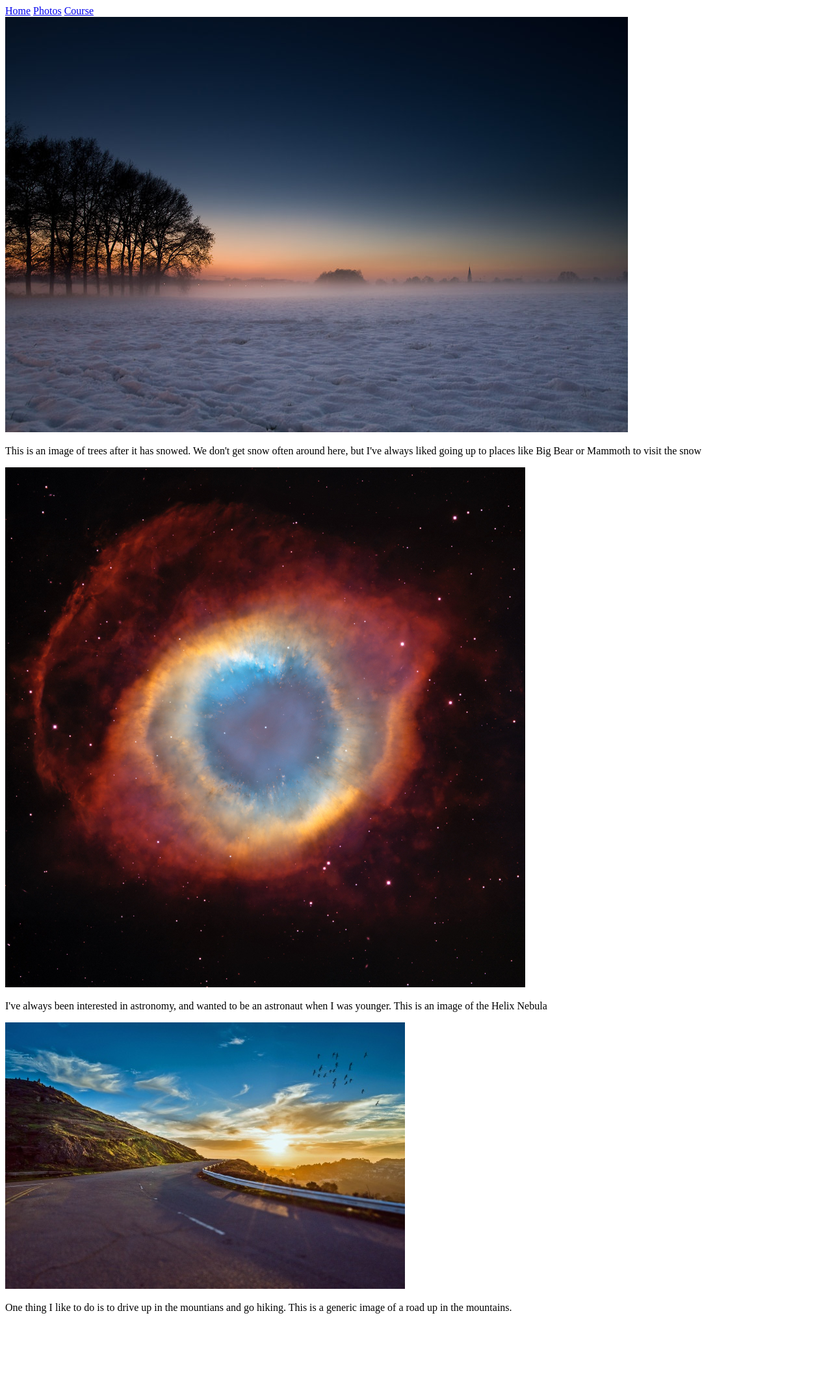
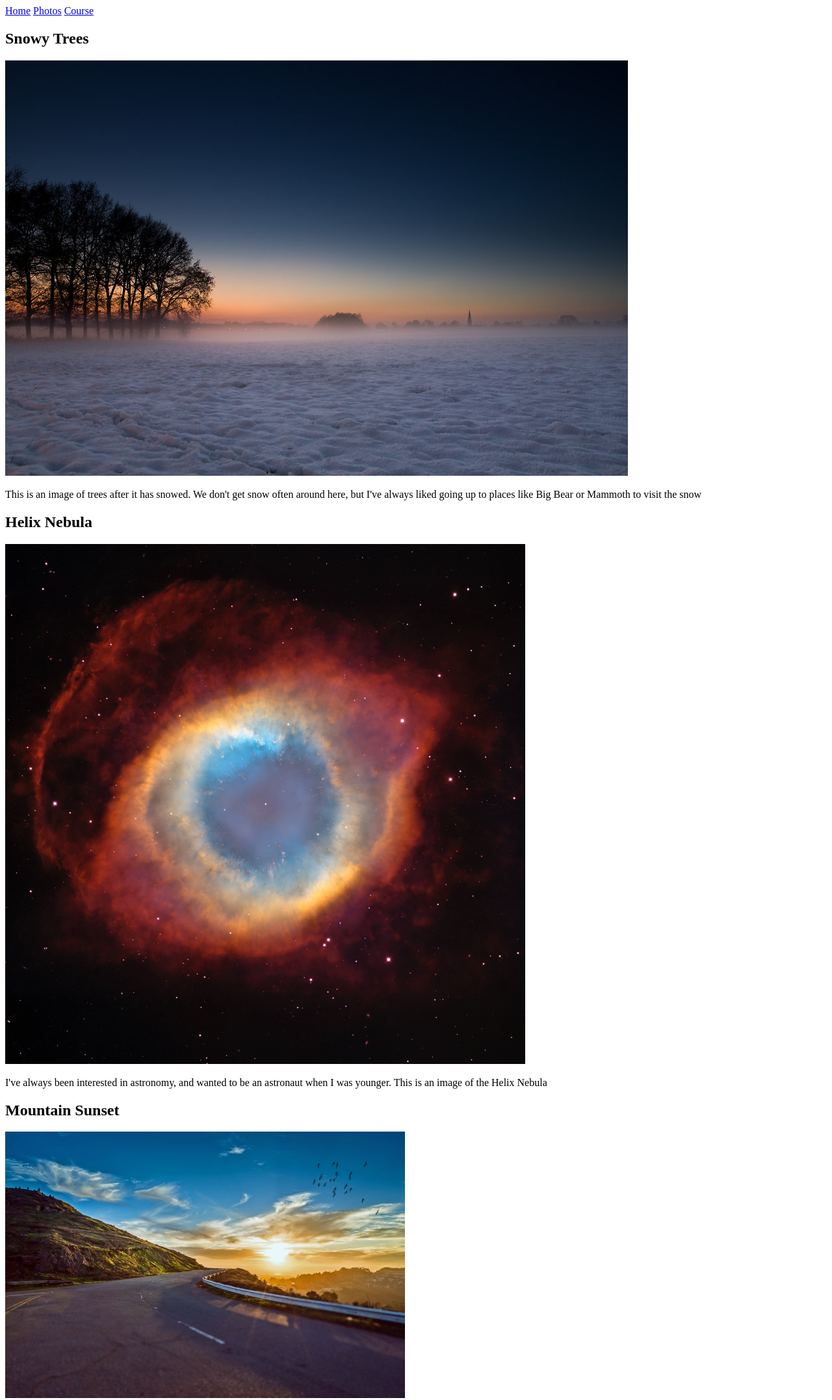
Before and after one commit to zacharyj96/zacharyj96.github.io, a plain HTML site: page photos.html in a window 1280 px wide. Shown: the top 2154 px of the page at 65% size. Before the commit the page ends 2037 px from the top, so only its background shows below. Drawn offline with Linux system fonts and the light colour scheme.

Commit message:
Fixed Validator Issues

```diff
--- a/photos.html
+++ b/photos.html
@@ -14,16 +14,19 @@
 		</header>
 		<main>
 			<section>
+				<h1>Snowy Trees</h1>
 				<img src="images/trees-snow.jpg" alt="Trees with snow on ground"/>
 				<p>This is an image of trees after it has snowed. We don't get snow often around here, but I've always liked going up to places like
 				Big Bear or Mammoth to visit the snow</p>
 			</section>
 			<section>
+				<h1>Helix Nebula</h1>
 				<img src="images/helix-nebula.jpg" alt="Helix Nebula"/>
 				<p>I've always been interested in astronomy, and wanted to be an astronaut when I was younger. This is an image
 				of the Helix Nebula</p>
 			</section>
 			<section>
+				<h1>Mountain Sunset</h1>
 				<img src="images/mountain-road-sunset.jpg" alt="Mountain road at sunset" />
 				<p>One thing I like to do is to drive up in the mountians and go hiking. This is a generic image of a road up in the mountains.</p>
 			</section>
```
Also changed, not shown: index.html (+0 -1 lines).
